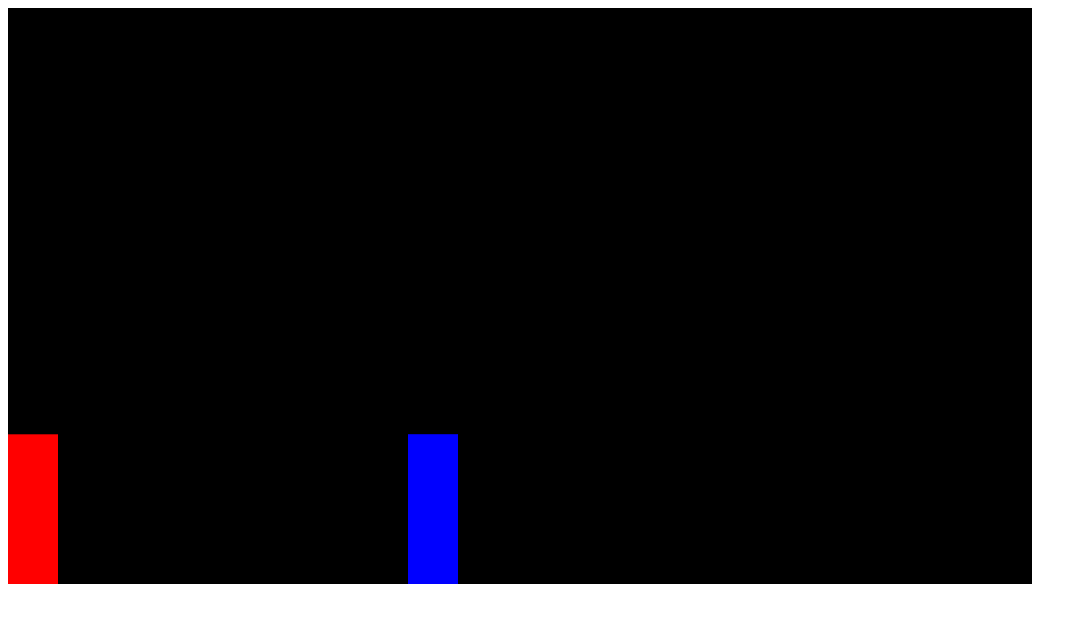
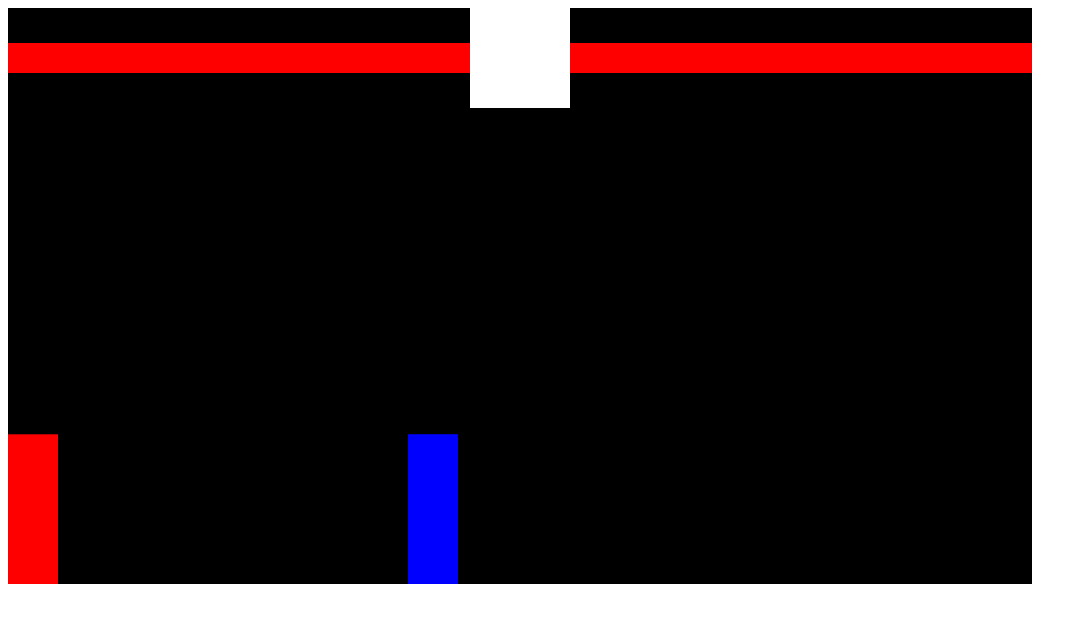
Before and after one commit to JarrodHelmers/JS-Final, a plain HTML site: page index.html in a window 1280 px wide. Shown: the whole page, without its empty margins (0-1087 px from the left). Drawn offline with Linux system fonts and the light colour scheme.

Commit message:
setting up health bar and timer

```diff
--- a/index.html
+++ b/index.html
@@ -5,7 +5,15 @@
     <title>Web Game Final</title>
 </head>
 <body>
-    <div>
+    <div style="position:relative; display: inline-block;">
+        <div style="position: absolute; display: flex; width: 100%; align-items: center;">
+            <!--Player Health Bar-->
+            <div style="background-color:red; height: 30px; width: 100%;"></div>
+            <!--Timer-->
+            <div style="background-color:white; width: 100px; height: 100px; flex-shrink: 0;"></div>
+            <!--Enemy Health Bar-->
+            <div style="background-color:red; height: 30px; width: 100%;"></div>
+        </div>
         <canvas></canvas>
     </div>
 
```
